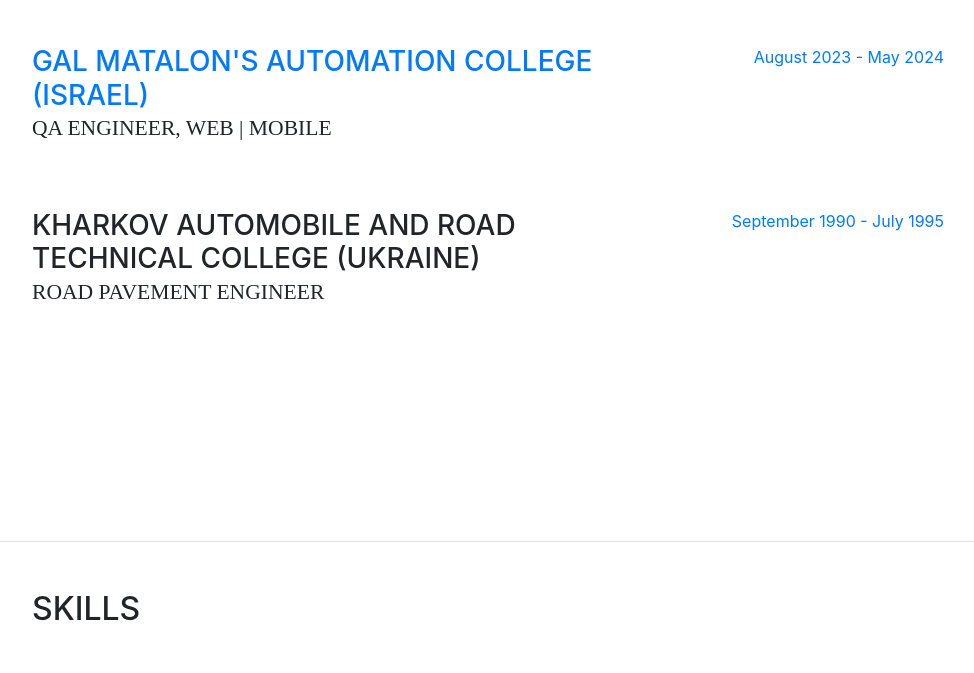
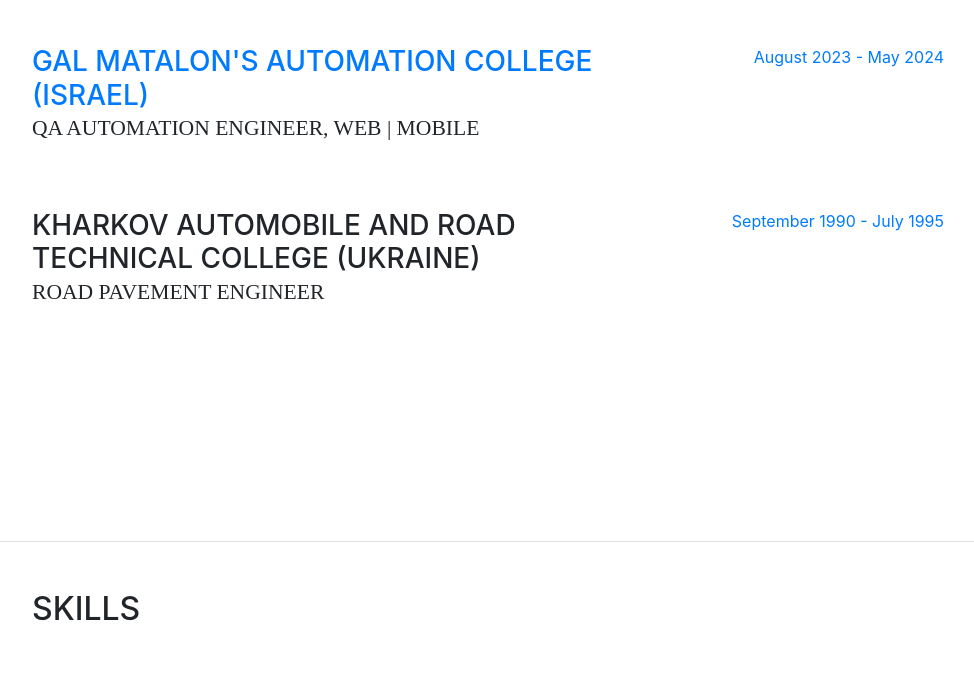
Before and after one commit to dimadavidoff/cv, a website with bundled scripts: page index.html in a window 1280 px wide. Shown: the part 1858-2531 px from the top of the page, without its empty margins (288-1262 px from the left). Built offline with nearby package versions, Linux system fonts and the light colour scheme; a web font is replaced by a local one.

Commit message:
Update index.html

```diff
--- a/index.html
+++ b/index.html
@@ -148,7 +148,7 @@
           <div class="resume-item d-flex flex-column flex-md-row mb-5">
             <div class="resume-content mr-auto">
               <h3 class="mb-0"><a target="_blank" href="https://automation.co.il/">Gal Matalon's Automation College (Israel)</a></h3>
-              <div class="subheading mb-3">QA Engineer, Web | Mobile</div>
+              <div class="subheading mb-3">QA Automation Engineer, Web | Mobile</div>
             </div>
             <div class="resume-date text-md-right">
               <span class="text-primary">August 2023 - May 2024</span>
```
